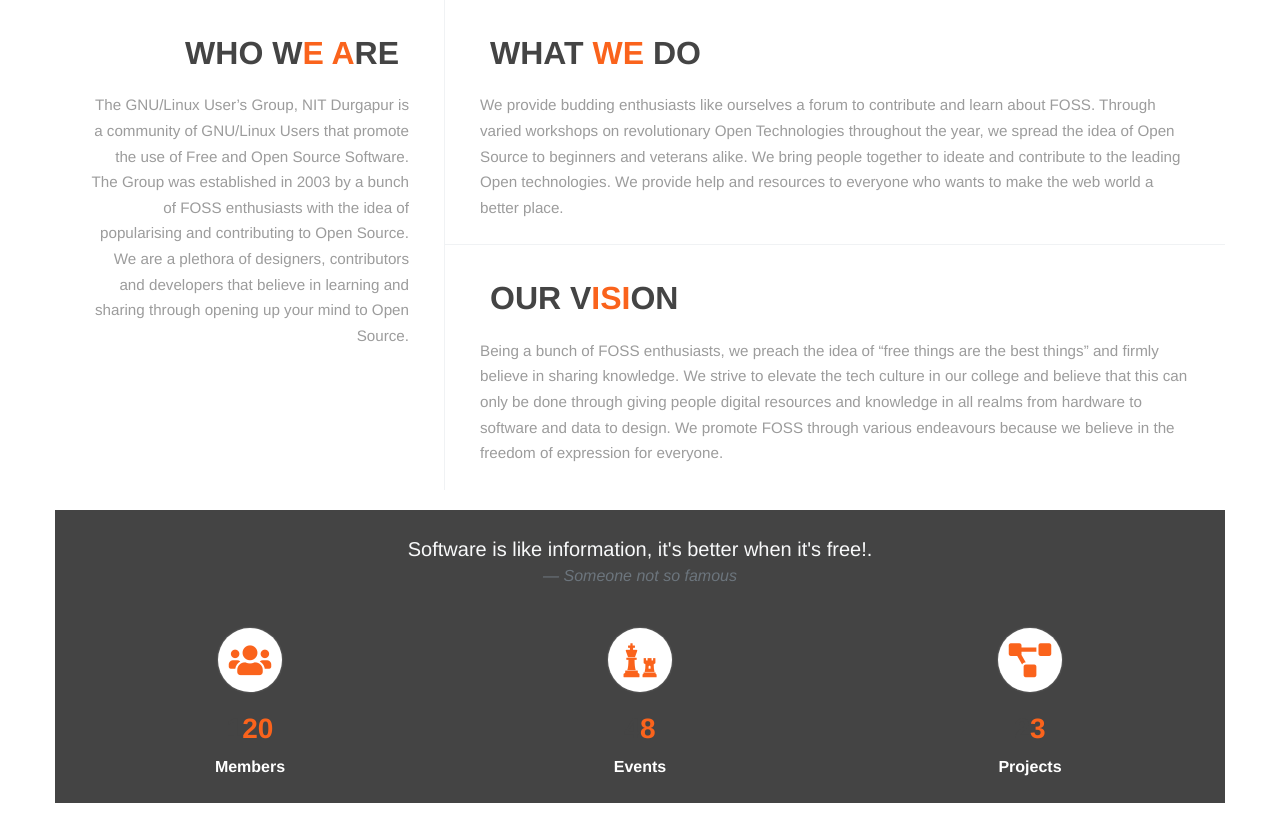
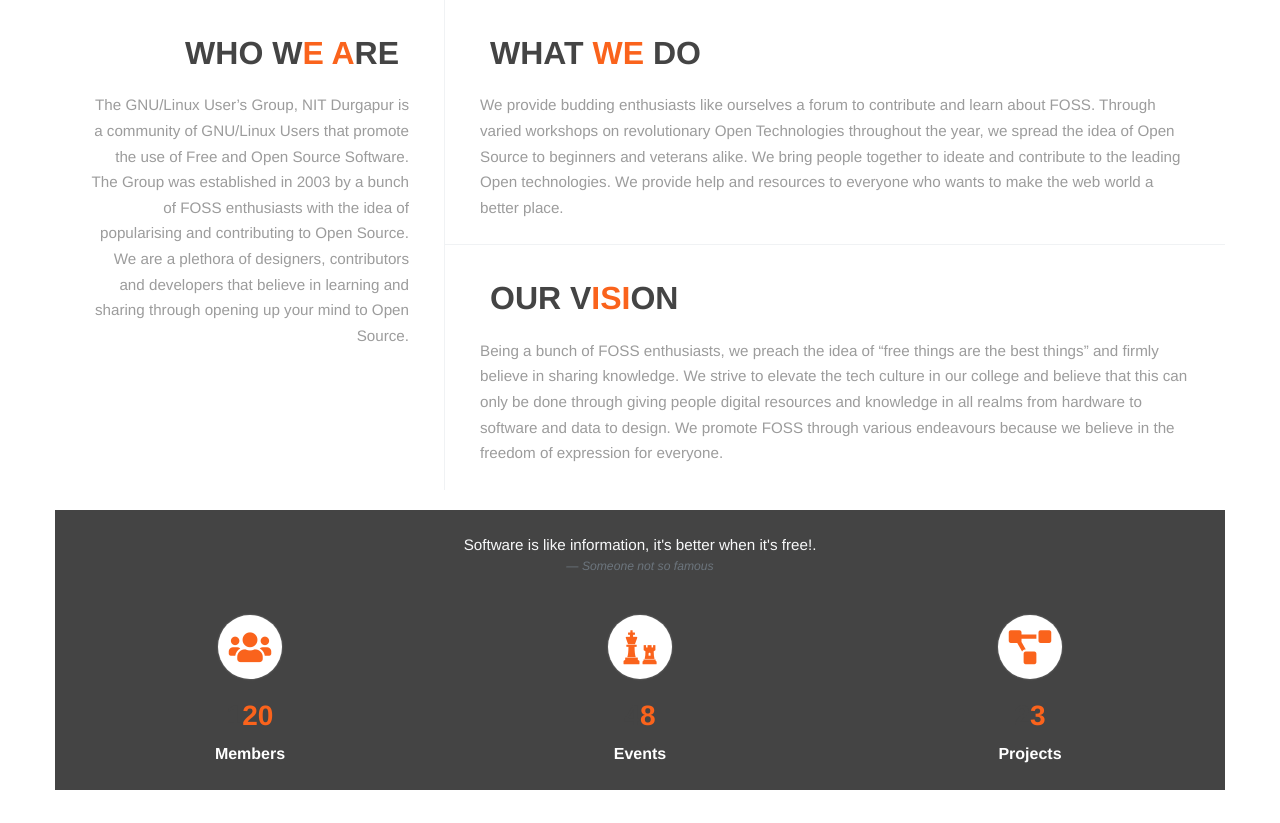
Before and after one commit to lugnitdgp/lugnitdgp.github.io, a Vue app: page /#/ in a window 1280 px wide. Built offline with nearby package versions, Linux system fonts and the light colour scheme.

Commit message:
Blockquote font-size adjusted

```diff
--- a/src/components/About-us.vue
+++ b/src/components/About-us.vue
@@ -220,5 +220,7 @@ p.card-text {
 .border-bottom, .border-right {
   border-color: rgba(222, 226, 230, 0.45) !important;
 }
-
+ blockquote{
+   font-size:0.95rem;
+ }
 </style>
```
